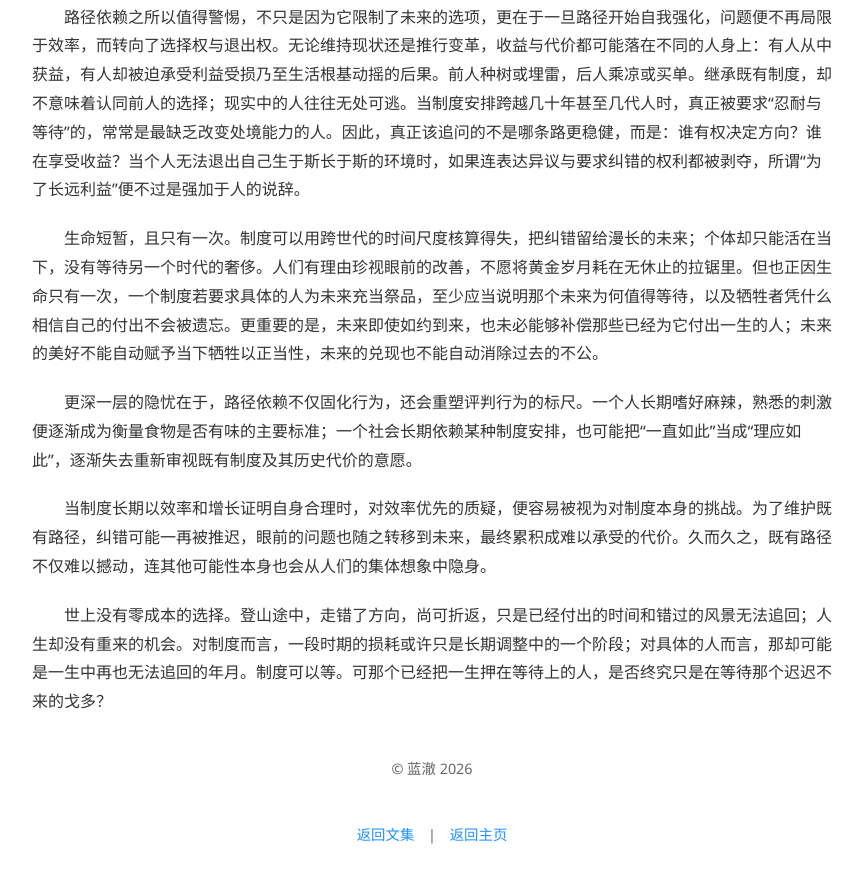
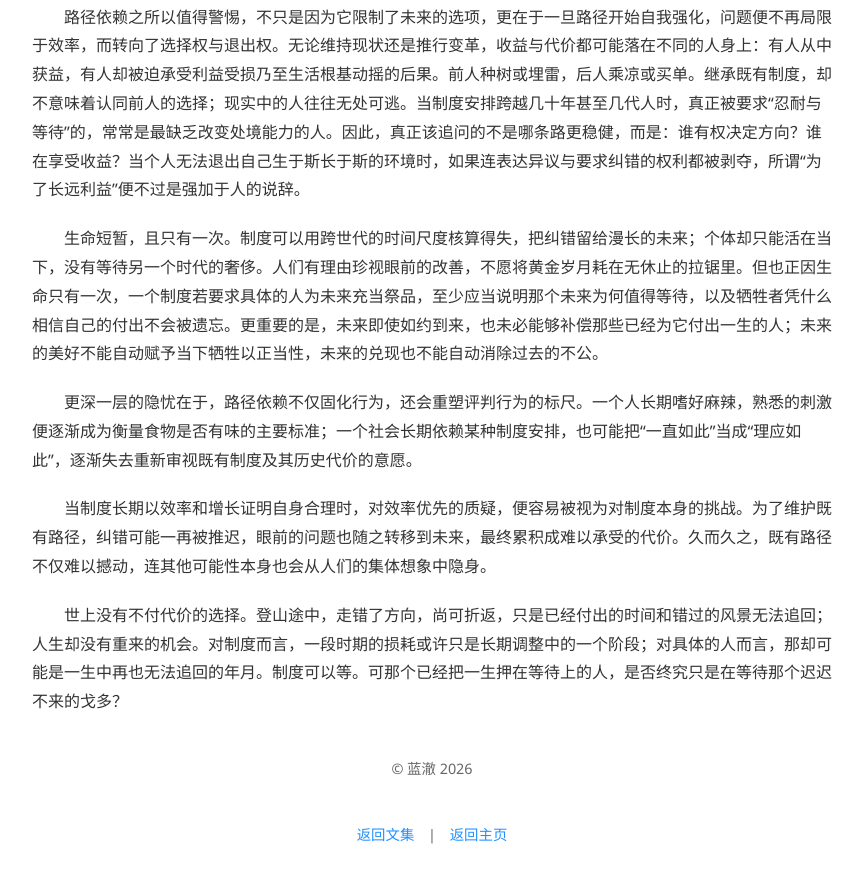
Before and after one commit to lanche6/lanche6.github.io, a plain HTML site: page posts/misalignment.html in a window 1280 px wide. Shown: the part 404-1286 px from the top of the page, without its empty margins (208-1071 px from the left). Drawn offline with nearby package versions, Linux system fonts and the light colour scheme.

Commit message:
Update misalignment.html

```diff
--- a/posts/misalignment.html
+++ b/posts/misalignment.html
@@ -100,7 +100,7 @@
 
   <p>当制度长期以效率和增长证明自身合理时，对效率优先的质疑，便容易被视为对制度本身的挑战。为了维护既有路径，纠错可能一再被推迟，眼前的问题也随之转移到未来，最终累积成难以承受的代价。久而久之，既有路径不仅难以撼动，连其他可能性本身也会从人们的集体想象中隐身。</p>
 
-  <p>世上没有零成本的选择。登山途中，走错了方向，尚可折返，只是已经付出的时间和错过的风景无法追回；人生却没有重来的机会。对制度而言，一段时期的损耗或许只是长期调整中的一个阶段；对具体的人而言，那却可能是一生中再也无法追回的年月。制度可以等。可那个已经把一生押在等待上的人，是否终究只是在等待那个迟迟不来的戈多？</p>
+  <p>世上没有不付代价的选择。登山途中，走错了方向，尚可折返，只是已经付出的时间和错过的风景无法追回；人生却没有重来的机会。对制度而言，一段时期的损耗或许只是长期调整中的一个阶段；对具体的人而言，那却可能是一生中再也无法追回的年月。制度可以等。可那个已经把一生押在等待上的人，是否终究只是在等待那个迟迟不来的戈多？</p>
 
 
 </main>
```
